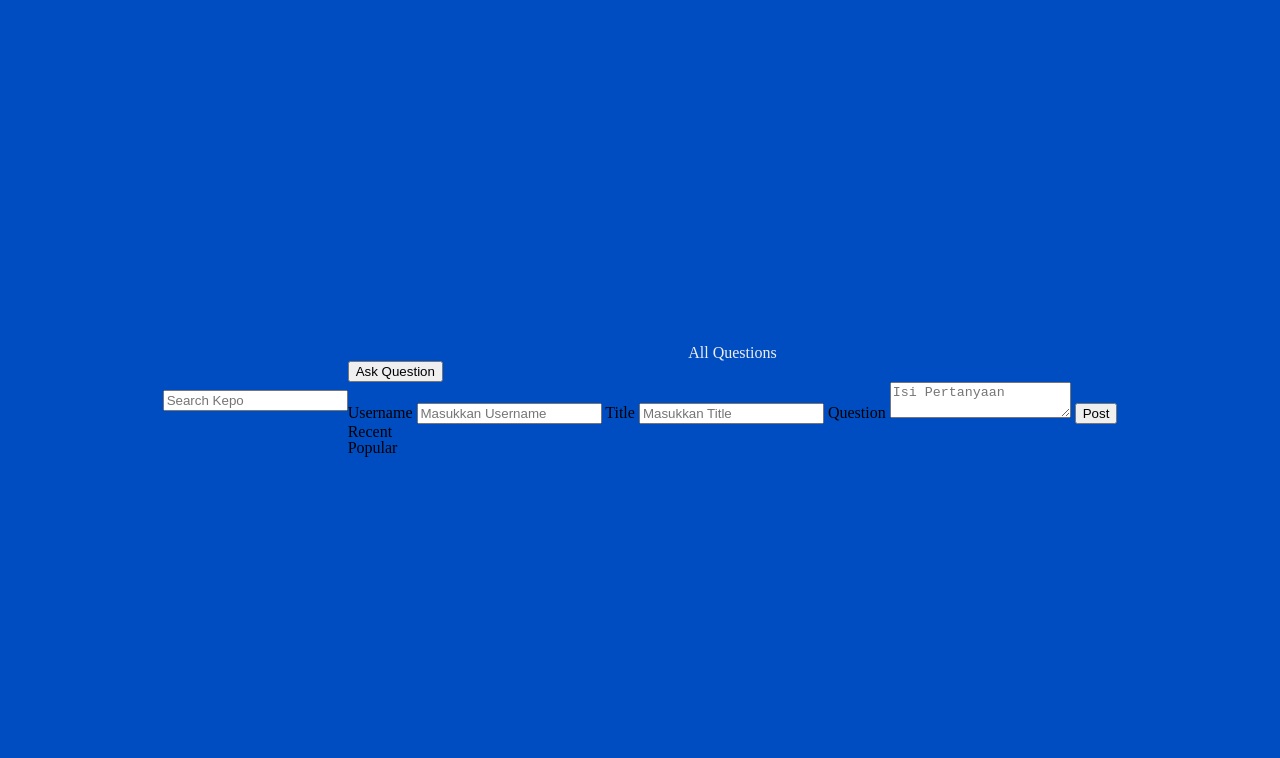
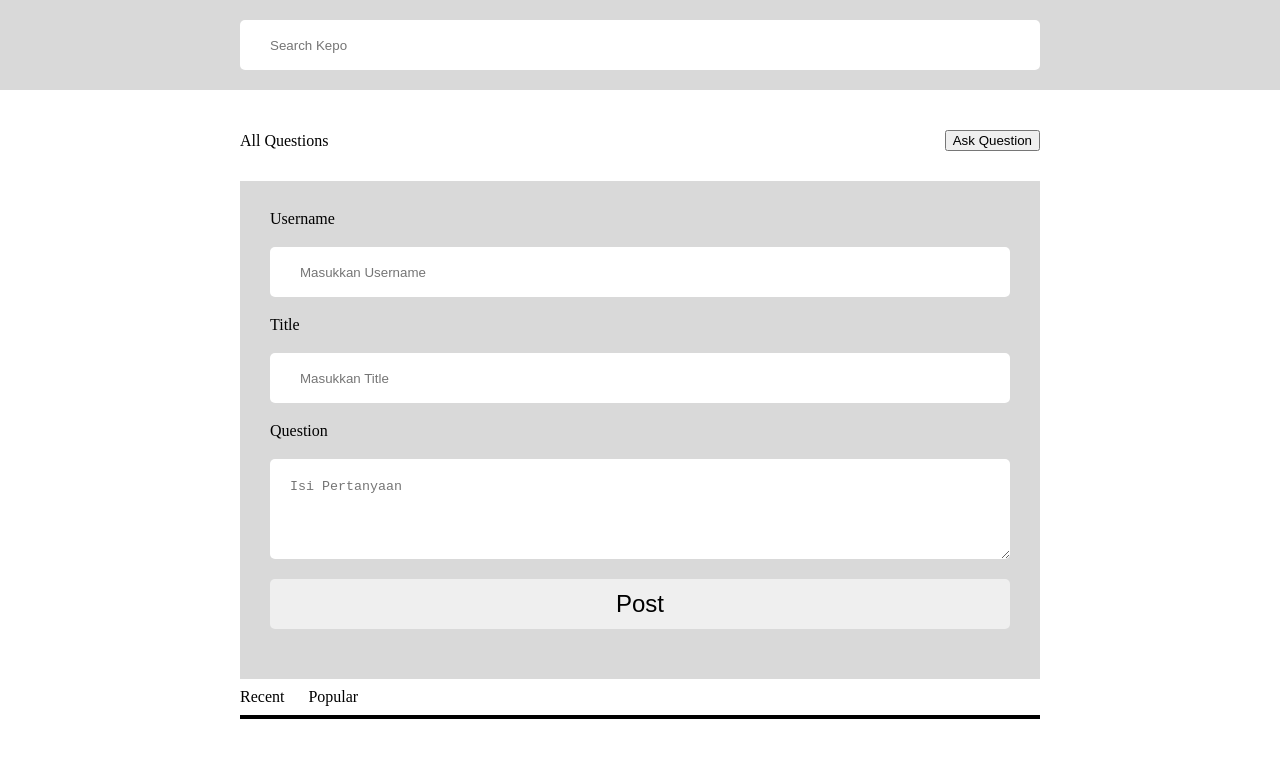
Before and after one commit to CrashTeamR/kepo, a plain HTML site: page index.html in a window 1280 px wide. Drawn offline with Linux system fonts and the light colour scheme; no server answers.

Commit message:
feat: add style home page

```diff
--- a/assets/css/style.css
+++ b/assets/css/style.css
@@ -1,13 +1,110 @@
-body {
-  display: flex;
-  justify-content: center;
-  align-items: center;
-  min-height: 100vh;
-  background-color: #004dc1;
+* {
+  box-sizing: border-box;
 }
 
-h1 {
+.nav {
+  background-color: #d9d9d9;
   text-align: center;
-  font-size: 96px;
-  color: #eeeeee;
+  position: fixed;
+  top: 0;
+  right: 0;
+  left: 0;
 }
+
+main {
+  width: 100%;
+  max-width: 800px;
+  margin: 100px auto;
+  /* border: 2px solid #000; */
+}
+
+.search-kepo-wrapper {
+  padding: 20px 0;
+}
+
+.search-kepo-wrapper input {
+  width: 100%;
+  max-width: 800px;
+  border: none;
+  height: 50px;
+  padding: 0 30px;
+  border-radius: 5px;
+}
+
+.question-form-wrapper {
+  background-color: #d9d9d9;
+  padding: 30px;
+}
+
+.question-form-wrapper-toggle {
+  display: none;
+}
+
+#question-form input,
+#question-form textarea {
+  display: block;
+  width: 100%;
+  max-width: 800px;
+  margin: 20px 0;
+}
+
+#question-form input {
+  border: none;
+  height: 50px;
+  border-radius: 5px;
+  padding: 0 30px;
+}
+
+#question-form textarea {
+  border: none;
+  height: 100px;
+  border-radius: 5px;
+  padding: 20px;
+}
+
+#submit {
+  font-size: 1.5rem;
+}
+
+#submit:hover {
+  cursor: pointer;
+}
+
+.question-wrapper {
+  display: flex;
+  justify-content: space-between;
+  align-items: center;
+  padding: 30px 0;
+}
+
+.filter-wrapper p {
+  display: inline-block;
+  margin-right: 20px;
+  padding: 10px 0;
+}
+
+.line {
+  border: 2px solid #000;
+}
+
+.question-item {
+  background-color: #d9d9d9;
+}
+
+.question-bottom {
+  display: flex;
+  justify-content: space-between;
+  margin-top: 20px;
+}
+
+.question-item {
+  margin: 20px 0;
+  padding: 30px;
+  border-radius: 5px;
+}
+
+.question-top h1 {
+  font-size: 2rem;
+  font-weight: bold;
+  margin-bottom: 20px;
+}
```
